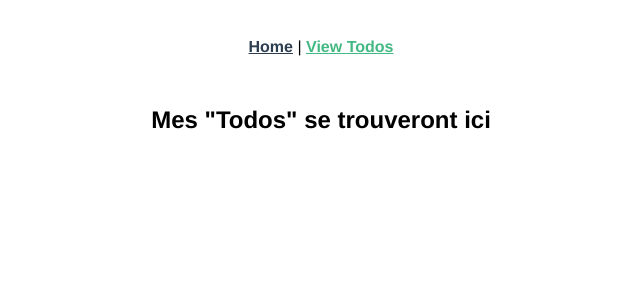
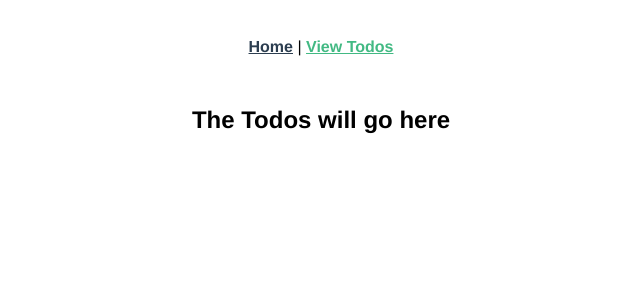
Before and after one commit to GillyRabutTsurwa/todo-manager-app-vuex, a Vue app: page /todos in a window 1280 px wide. Shown: the top 300 px of the page, without its empty margins (319-959 px from the left). Built offline with nearby package versions, Linux system fonts and the light colour scheme.

Commit message:
though maybe useless, i organised the structure in this branch

```diff
--- a/src/components/TodoList.vue
+++ b/src/components/Bonjour.vue
@@ -1,12 +1,10 @@
 <template>
-  <div class="testing-123">
-    <h2>Mes "Todos" se trouveront ici</h2>
-  </div>
+  <h2>Bonjour à mon app. Je vais coder cette partie à la fin</h2>
 </template>
 
 <script>
 export default {
-  name: "TodoList",
+  name: "Bonjour",
 };
 </script>
 
--- a/src/pages/Home.vue
+++ b/src/pages/Home.vue
@@ -1,11 +1,13 @@
 <template>
-  <div class="home">
-    <h2>This is the Home page. Je vais la coder vers la fin</h2>
-  </div>
+  <Bonjour />
 </template>
 
 <script>
+import Bonjour from "../components/Bonjour";
 export default {
   name: "Home",
+  components: {
+    Bonjour: Bonjour,
+  },
 };
 </script>
--- a/src/pages/Todos.vue
+++ b/src/pages/Todos.vue
@@ -1,15 +1,3 @@
 <template>
-  <div class="about">
-    <TodoList />
-  </div>
+  <h2>The Todos will go here</h2>
 </template>
-
-<script>
-// @ is an alias to /src
-import TodoList from "@/components/TodoList.vue";
-export default {
-  components: {
-    TodoList: TodoList,
-  },
-};
-</script>
```
